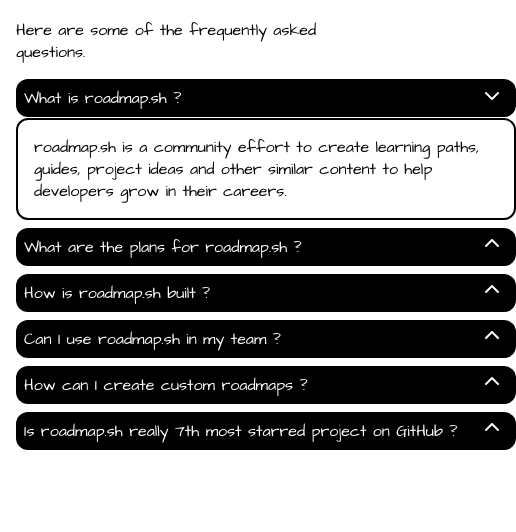
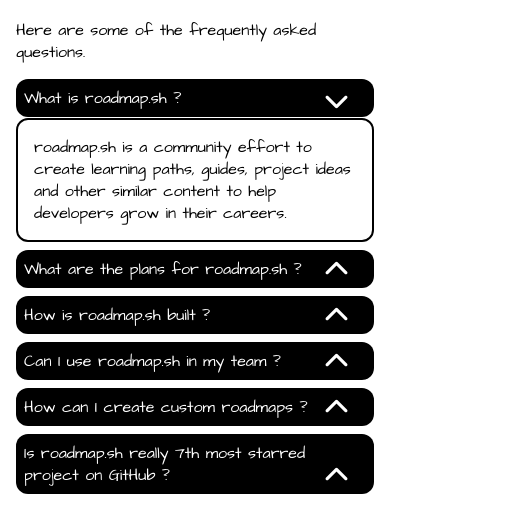
Before and after one commit to koydas/roadmap.sh-projects-accordion, a plain HTML site: page index.html in a window 390 px wide. Shown: the part 130-662 px from the top of the page, 516 px wide, since content can reach past the window. Drawn offline with Linux system fonts and the light colour scheme.

Commit message:
adjustment for responsiveness

```diff
--- a/styles.css
+++ b/styles.css
@@ -7,7 +7,7 @@ main {
 }
 
 #accordeon {
-    width: 500px;
+    width: 100%;
 
 }
 
@@ -30,6 +30,7 @@ main {
 #accordeon .title .icon {
     position: absolute;
     right: 1em;
+    font-size: 25px;
 }
 
 #accordeon .content {
```
